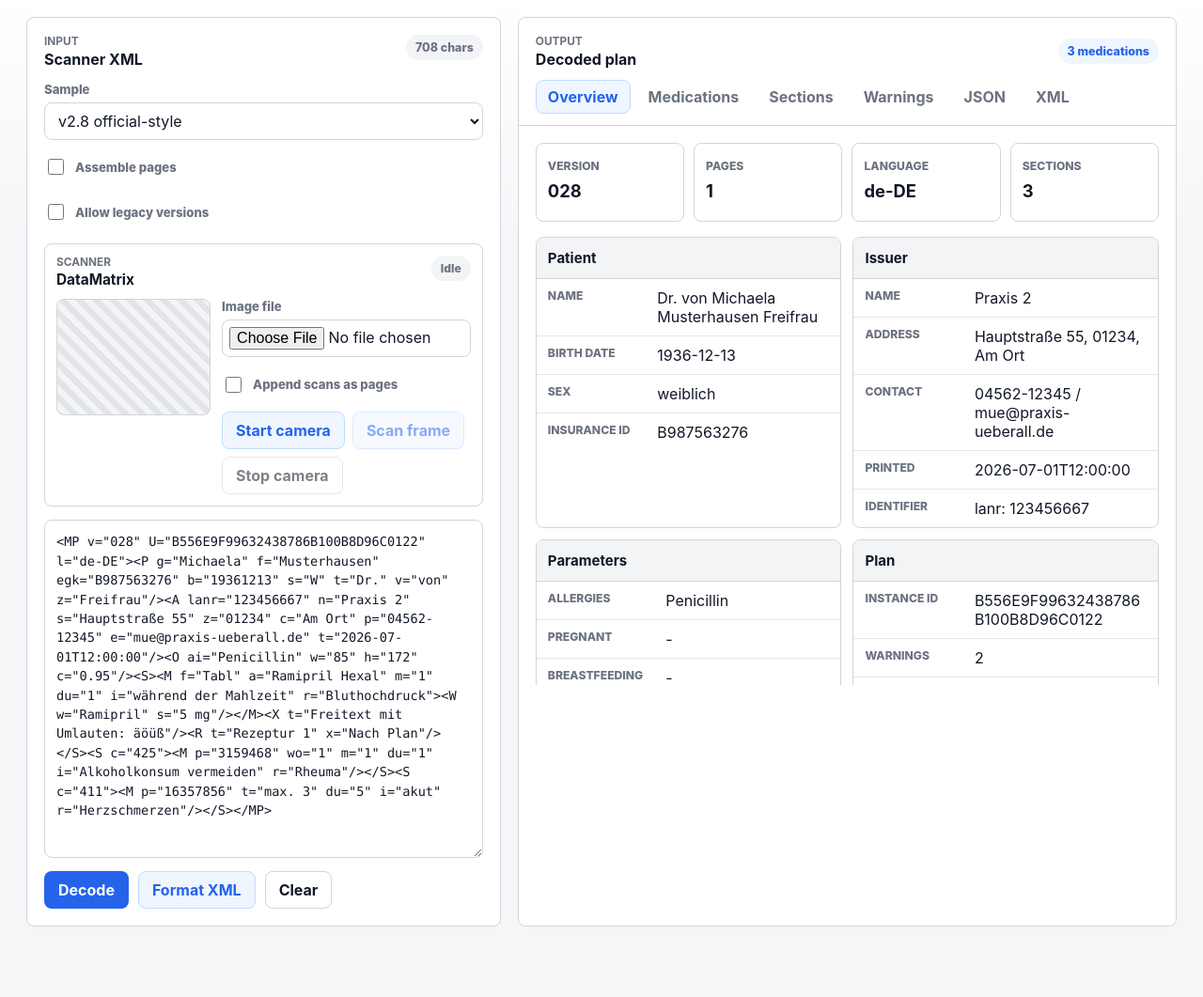
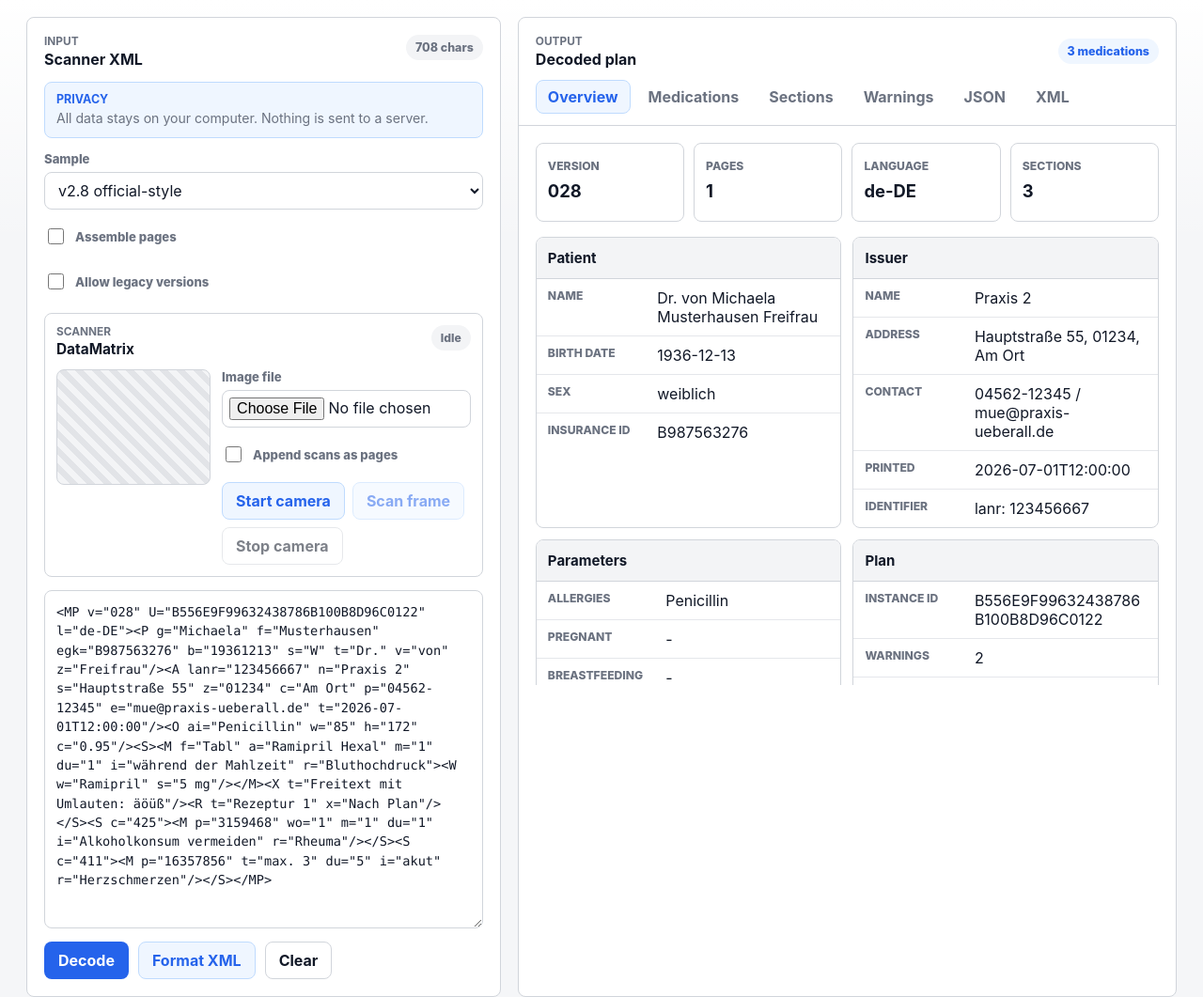
Before and after one commit to Utzel-Butzel/bmp-reader, a website built with Vite: page docs/index.html in a window 1280 px wide. Shown: the whole page at 94% size. Before the commit the page ends 1014 px from the top, so only its background shows below. Built offline with nearby package versions, Linux system fonts and the light colour scheme.

Commit message:
Add demo privacy notice

```diff
--- a/docs/assets/demo.css
+++ b/docs/assets/demo.css
@@ -133,6 +133,30 @@ button {
 .status.is-error {
   color: var(--red);
   background: var(--red-soft);
+}
+
+.privacy-notice {
+  display: grid;
+  gap: 3px;
+  border: 1px solid var(--blue-line);
+  border-radius: 8px;
+  padding: 10px 12px;
+  background: var(--blue-soft);
+  color: var(--ink);
+}
+
+.privacy-notice strong {
+  color: var(--blue);
+  font-size: 0.78rem;
+  line-height: 1.25;
+  text-transform: uppercase;
+}
+
+.privacy-notice span {
+  color: var(--muted);
+  font-size: 0.88rem;
+  line-height: 1.4;
+  overflow-wrap: anywhere;
 }
 
 .controls-grid {
--- a/docs/index.html
+++ b/docs/index.html
@@ -21,6 +21,11 @@
           </div>
           <span id="payload-count" class="count-pill">0 chars</span>
         </div>
+
+        <aside class="privacy-notice" aria-label="Privacy notice">
+          <strong>Privacy</strong>
+          <span>All data stays on your computer. Nothing is sent to a server.</span>
+        </aside>
 
         <div class="controls-grid">
           <label class="field">
```
